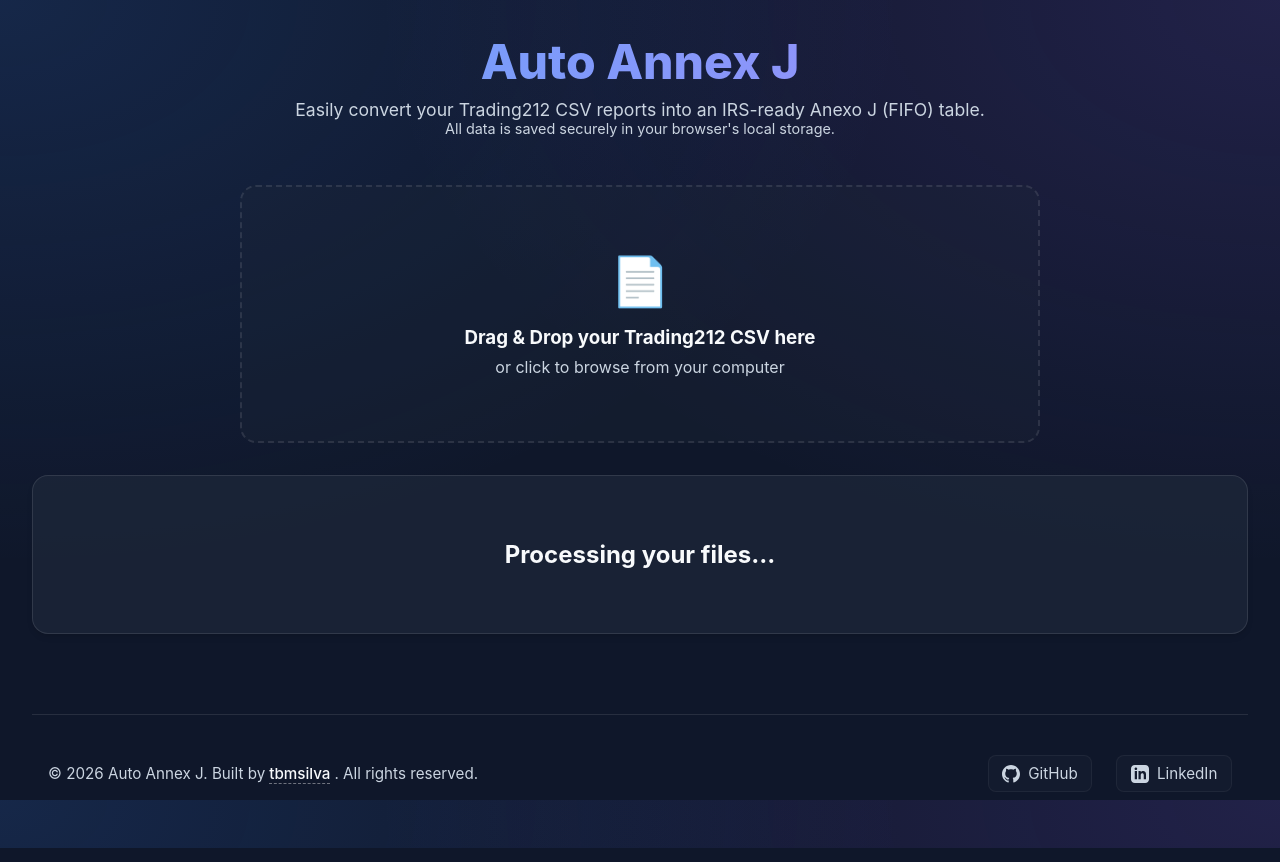
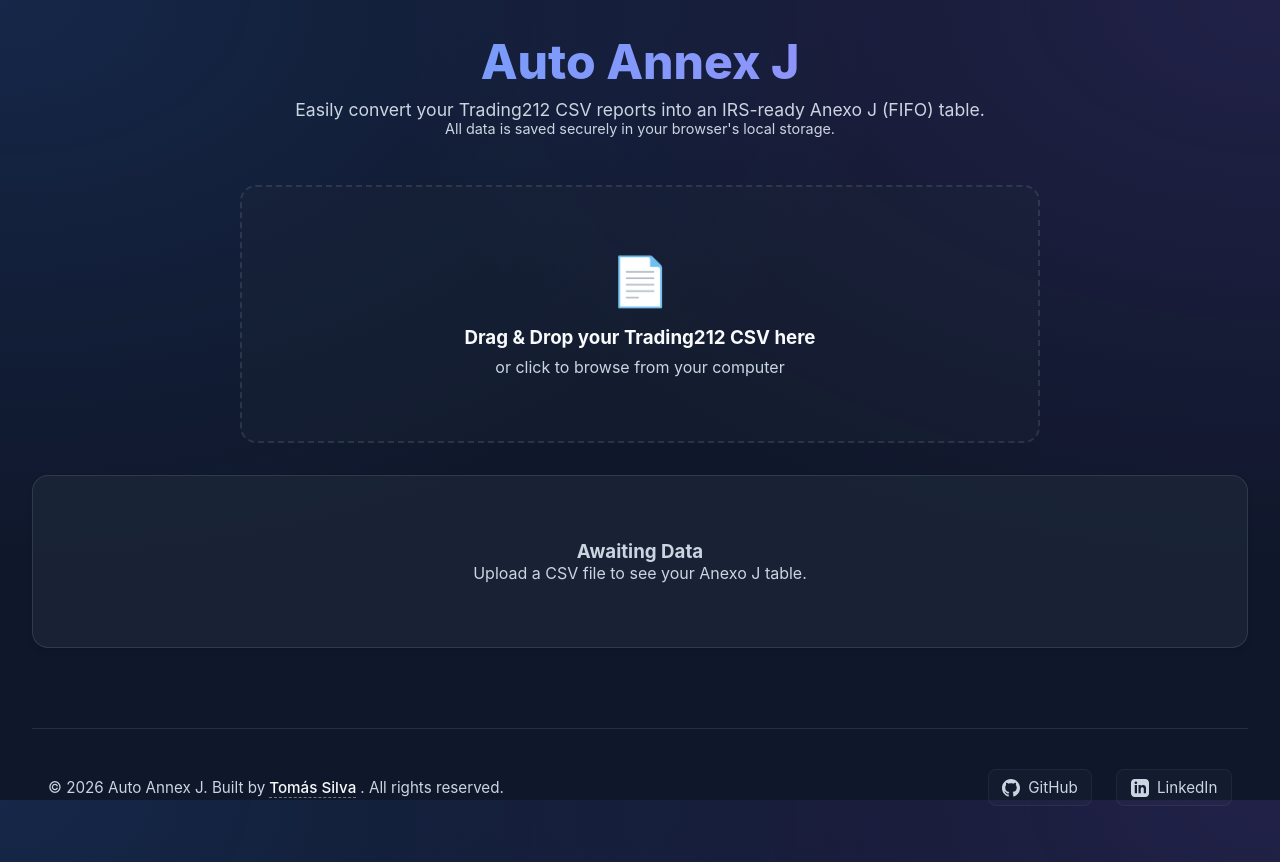
Before and after one commit to tbmsilva/auto-annex-j, a React (Vite) app: page / in a window 1280 px wide. Built offline with nearby package versions, Linux system fonts and the light colour scheme.

Commit message:
fix: correct author name in footer to Tomás Silva

```diff
--- a/src/components/Footer.tsx
+++ b/src/components/Footer.tsx
@@ -12,7 +12,7 @@
           rel="noopener noreferrer"
           className="footer-author-link"
         >
-          tbmsilva
+          Tomás Silva
         </a>
         <span>. All rights reserved.</span>
       </div>
```
